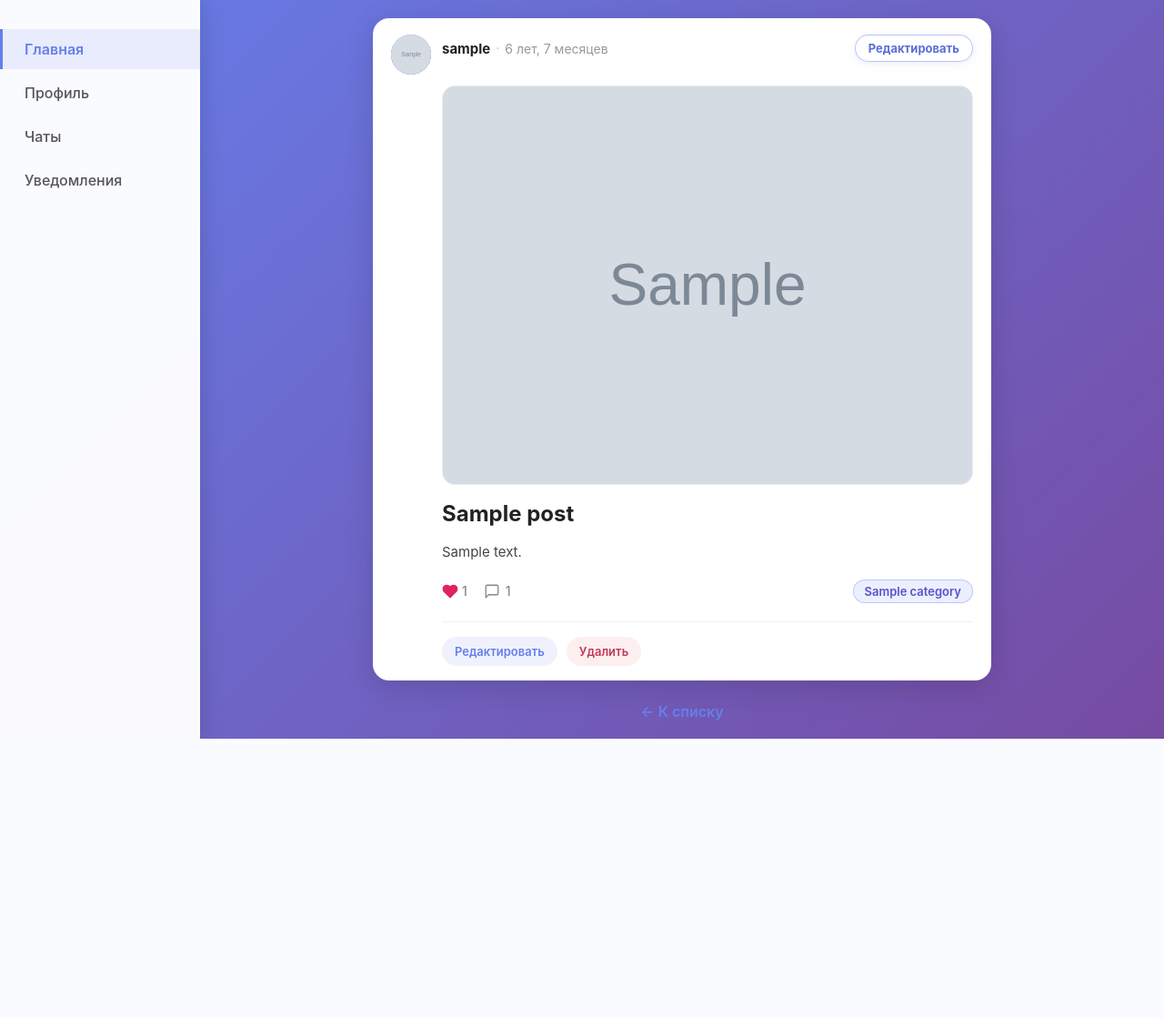
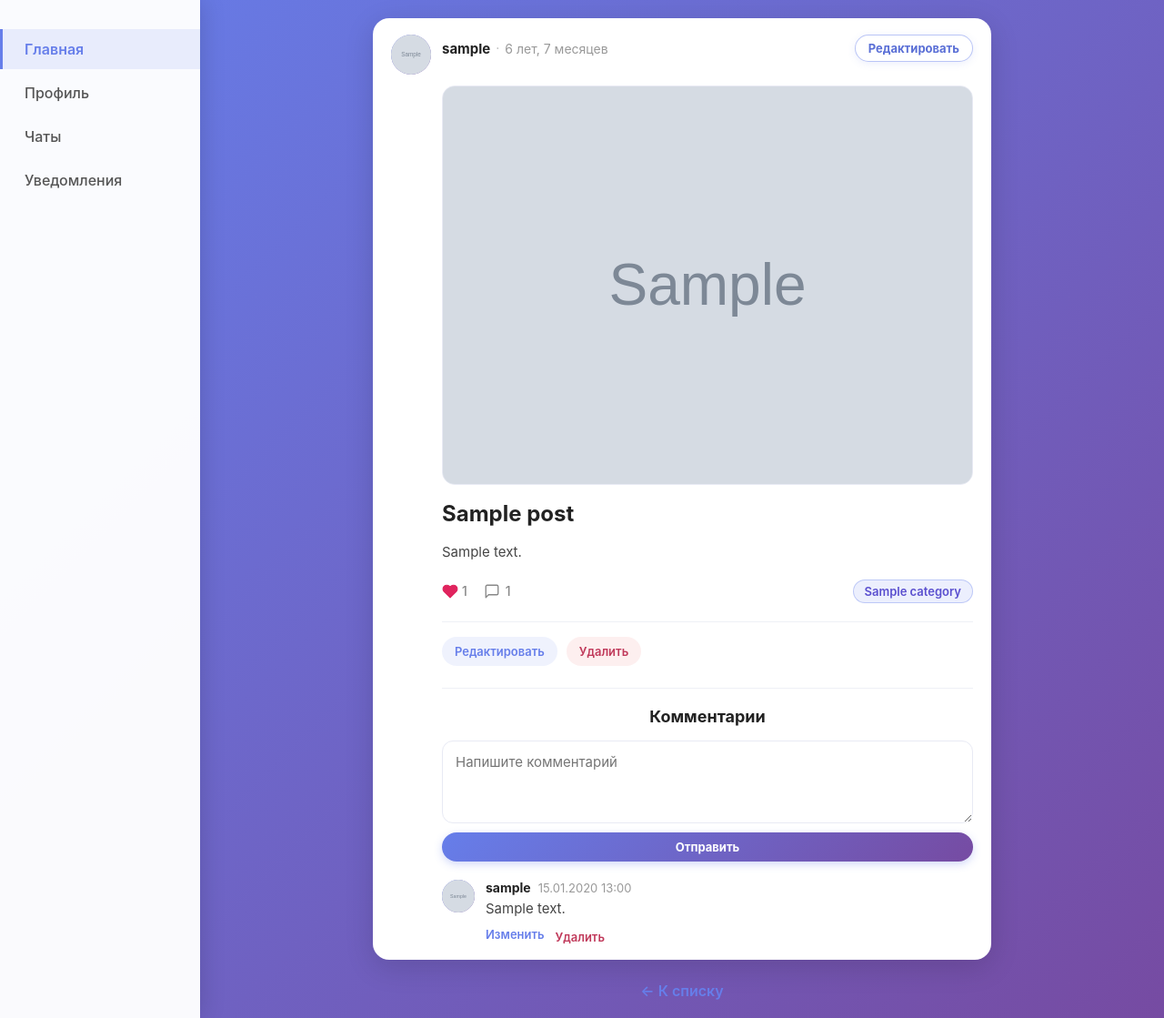
Before and after one commit to silkinatatiana/substack, a Django app: page /posts/1/ in a window 1280 px wide. Shown: the whole page at 91% size. Before the commit the page ends 812 px from the top, so only its background shows below. Run offline with Django 5.2, Linux system fonts and the light colour scheme; a user stored in the database is signed in; tables that the repository leaves empty hold one stand-in row (values such as "Sample post"); grey boxes marked "Sample" are stand-in pictures; data that the repository does not hold is empty; parts of the project's set-up code (start-up, migrations or seed data) failed here and were passed over.

Commit message:
Added CBV and comments templates.

```diff
--- a/apps/intersections/urls.py
+++ b/apps/intersections/urls.py
@@ -20,4 +20,24 @@ urlpatterns = [
         views.LikeListView.as_view(),
         name='likes',
     ),
-]
+    path(
+        'post/<int:pk>/comments/',
+        views.CommentListView.as_view(),
+        name='comments'
+    ),
+    path(
+        'post/<int:pk>/comment/',
+        views.CreateCommentView.as_view(),
+        name='comment-create'
+    ),
+    path(
+        'comment/<int:pk>/delete/',
+        views.RemoveCommentView.as_view(),
+        name='comment-delete'
+    ),
+    path(
+        'comment/<int:pk>/edit/',
+        views.RefactorCommentView.as_view(),
+        name='comment-edit'
+    ),
+    ]
--- a/apps/posts/static/posts/css/posts.css
+++ b/apps/posts/static/posts/css/posts.css
@@ -545,6 +545,232 @@ a.post-engagement-item:hover {
     margin-left: auto;
 }
 
+.post-comments {
+    margin-top: 24px;
+    margin-left: 56px;
+    padding-top: 20px;
+    border-top: 1px solid #eef0f6;
+}
+
+.post-comments-title {
+    margin: 0 0 16px;
+    font-size: 18px;
+    font-weight: 700;
+    color: #222;
+}
+
+.post-comments-page .post-comments {
+    margin-left: 0;
+    padding-top: 0;
+    border-top: none;
+}
+
+.post-comments-back {
+    margin: 0 0 16px;
+}
+
+.post-comments-back a {
+    color: #667eea;
+    font-weight: 600;
+    text-decoration: none;
+}
+
+.post-comments-back a:hover {
+    text-decoration: underline;
+}
+
+.comment-form {
+    display: flex;
+    flex-direction: column;
+    align-items: flex-start;
+    gap: 10px;
+    margin-bottom: 20px;
+}
+
+.comment-form-inline {
+    margin: 10px 0 0;
+}
+
+.comment-form-label {
+    position: absolute;
+    width: 1px;
+    height: 1px;
+    overflow: hidden;
+    clip: rect(0, 0, 0, 0);
+}
+
+.comment-textarea {
+    width: 100%;
+    padding: 12px 14px;
+    border: 1px solid #e8eaf4;
+    border-radius: 12px;
+    font-family: inherit;
+    font-size: 15px;
+    line-height: 1.45;
+    color: #333;
+    resize: vertical;
+    min-height: 84px;
+}
+
+.comment-textarea:focus {
+    outline: none;
+    border-color: #667eea;
+    box-shadow: 0 0 0 3px rgba(102, 126, 234, 0.15);
+}
+
+.comment-submit {
+    padding: 8px 16px;
+    border: none;
+    border-radius: 999px;
+    background: linear-gradient(135deg, #667eea 0%, #764ba2 100%);
+    color: #fff;
+    font-family: inherit;
+    font-size: 13px;
+    font-weight: 700;
+    cursor: pointer;
+    box-shadow: 0 3px 10px rgba(102, 126, 234, 0.3);
+    transition: transform 0.2s ease, box-shadow 0.2s ease;
+}
+
+.comment-submit:hover {
+    transform: translateY(-1px);
+    box-shadow: 0 5px 14px rgba(102, 126, 234, 0.4);
+}
+
+.comment-login-hint,
+.comment-empty {
+    margin: 0 0 16px;
+    color: #888;
+    font-size: 14px;
+}
+
+.comment-login-hint a {
+    color: #667eea;
+    font-weight: 600;
+    text-decoration: none;
+}
+
+.comment-login-hint a:hover {
+    text-decoration: underline;
+}
+
+.comment-list {
+    list-style: none;
+    margin: 0;
+    padding: 0;
+    display: flex;
+    flex-direction: column;
+    gap: 14px;
+}
+
+.comment-item {
+    display: flex;
+    align-items: flex-start;
+    gap: 12px;
+}
+
+.comment-avatar {
+    width: 36px;
+    height: 36px;
+    flex-shrink: 0;
+    border-radius: 50%;
+    background: linear-gradient(135deg, #667eea 0%, #764ba2 100%);
+    display: flex;
+    align-items: center;
+    justify-content: center;
+    overflow: hidden;
+    text-decoration: none;
+}
+
+.comment-avatar img {
+    width: 100%;
+    height: 100%;
+    object-fit: cover;
+}
+
+.comment-avatar span {
+    color: #fff;
+    font-size: 14px;
+    font-weight: 700;
+}
+
+.comment-body {
+    flex: 1;
+    min-width: 0;
+}
+
+.comment-meta {
+    display: flex;
+    flex-wrap: wrap;
+    align-items: baseline;
+    gap: 8px;
+    margin-bottom: 4px;
+}
+
+.comment-author {
+    font-size: 14px;
+    font-weight: 700;
+    color: #222;
+    text-decoration: none;
+}
+
+.comment-author:hover {
+    color: #667eea;
+}
+
+.comment-time {
+    font-size: 13px;
+    color: #999;
+}
+
+.comment-text {
+    margin: 0;
+    color: #444;
+    font-size: 15px;
+    line-height: 1.5;
+    word-break: break-word;
+    white-space: pre-wrap;
+}
+
+.comment-actions {
+    display: flex;
+    flex-wrap: wrap;
+    align-items: flex-start;
+    gap: 12px;
+    margin-top: 8px;
+}
+
+.comment-edit summary {
+    list-style: none;
+    cursor: pointer;
+    color: #667eea;
+    font-size: 13px;
+    font-weight: 600;
+}
+
+.comment-edit summary::-webkit-details-marker {
+    display: none;
+}
+
+.comment-delete-form {
+    margin: 0;
+}
+
+.comment-delete-btn {
+    padding: 0;
+    border: 0;
+    background: none;
+    color: #c0395a;
+    font-family: inherit;
+    font-size: 13px;
+    font-weight: 600;
+    cursor: pointer;
+}
+
+.comment-delete-btn:hover {
+    text-decoration: underline;
+}
+
 .post-author-actions {
     display: flex;
     flex-wrap: wrap;
@@ -585,7 +811,8 @@ a.post-engagement-item:hover {
     .post-card-body,
     .post-detail-body,
     .post-engagement,
-    .post-author-actions {
+    .post-author-actions,
+    .post-comments {
         margin-left: 0;
     }
 
--- /dev/null
+++ b/apps/posts/templates/posts/_comments.html
@@ -0,0 +1,82 @@
+<section id="comments" class="post-comments">
+  <h2 class="post-comments-title">Комментарии</h2>
+
+  {% if user.is_authenticated %}
+    <form method="post"
+          action="{% url 'intersections:comment-create' post.pk %}"
+          class="comment-form">
+      {% csrf_token %}
+      <input type="hidden" name="next" value="{{ request.get_full_path }}#comments">
+      <label class="comment-form-label" for="comment-text-{{ post.pk }}">Новый комментарий</label>
+      <textarea id="comment-text-{{ post.pk }}"
+                name="text"
+                class="comment-textarea"
+                rows="3"
+                maxlength="255"
+                placeholder="Напишите комментарий"
+                required></textarea>
+      <button type="submit" class="comment-submit">Отправить</button>
+    </form>
+  {% else %}
+    <p class="comment-login-hint">
+      <a href="{% url 'users:login' %}">Войдите</a>, чтобы оставить комментарий.
+    </p>
+  {% endif %}
+
+  {% if post.comments.all %}
+    <ul class="comment-list">
+      {% for comment in post.comments.all %}
+        <li class="comment-item">
+          <a href="{% url 'users:profile' comment.user.pk %}" class="comment-avatar">
+            {% if comment.user.avatar %}
+              <img src="{{ comment.user.avatar.url }}" alt="{{ comment.user.username }}">
+            {% else %}
+              <span>{{ comment.user.username|first|upper }}</span>
+            {% endif %}
+          </a>
+          <div class="comment-body">
+            <div class="comment-meta">
+              <a href="{% url 'users:profile' comment.user.pk %}" class="comment-author">
+                {{ comment.user.username }}
+              </a>
+              <time class="comment-time" datetime="{{ comment.created_at|date:'c' }}">
+                {{ comment.created_at|date:"d.m.Y H:i" }}
+              </time>
+            </div>
+            <p class="comment-text">{{ comment.text }}</p>
+
+            {% if user.is_authenticated and user == comment.user %}
+              <div class="comment-actions">
+                <details class="comment-edit">
+                  <summary>Изменить</summary>
+                  <form method="post"
+                        action="{% url 'intersections:comment-edit' comment.pk %}"
+                        class="comment-form comment-form-inline">
+                    {% csrf_token %}
+                    <input type="hidden" name="next" value="{{ request.get_full_path }}#comments">
+                    <textarea name="text"
+                              class="comment-textarea"
+                              rows="3"
+                              maxlength="255"
+                              required>{{ comment.text }}</textarea>
+                    <button type="submit" class="comment-submit">Сохранить</button>
+                  </form>
+                </details>
+                <form method="post"
+                      action="{% url 'intersections:comment-delete' comment.pk %}"
+                      class="comment-delete-form"
+                      onsubmit="return confirm('Удалить комментарий?');">
+                  {% csrf_token %}
+                  <input type="hidden" name="next" value="{{ request.get_full_path }}#comments">
+                  <button type="submit" class="comment-delete-btn">Удалить</button>
+                </form>
+              </div>
+            {% endif %}
+          </div>
+        </li>
+      {% endfor %}
+    </ul>
+  {% else %}
+    <p class="comment-empty">Пока нет комментариев</p>
+  {% endif %}
+</section>
--- a/apps/posts/templates/posts/_post_engagement.html
+++ b/apps/posts/templates/posts/_post_engagement.html
@@ -35,7 +35,7 @@
     </a>
   </div>
 
-  <a class="post-engagement-item" href="{% url 'posts:detail' post.pk %}" aria-label="Комментарии">
+  <a class="post-engagement-item" href="{% url 'posts:detail' post.pk %}#comments" aria-label="Комментарии">
     <svg class="post-engagement-icon" viewBox="0 0 24 24" aria-hidden="true">
       <path d="M21 15a2 2 0 0 1-2 2H7l-4 4V5a2 2 0 0 1 2-2h14a2 2 0 0 1 2 2z"/>
     </svg>
--- a/apps/posts/templates/posts/post_detail.html
+++ b/apps/posts/templates/posts/post_detail.html
@@ -24,6 +24,8 @@
       <a class="post-author-action post-author-action-danger" href="{% url 'posts:delete' post.pk %}">Удалить</a>
     </div>
   {% endif %}
+
+  {% include 'posts/_comments.html' with post=post %}
 </article>
 
 <p class="posts-nav auth-links"><a href="{% url 'posts:list' %}">← К списку</a></p>
```
Also changed, not shown: apps/intersections/templates/intersections/comment_list.html (added, +15 -0 lines), apps/intersections/views.py (+100 -2 lines), apps/intersections/templates/intersections/like_list.html (renamed from apps/intersections/templates/intersections/intersections_list.html).
